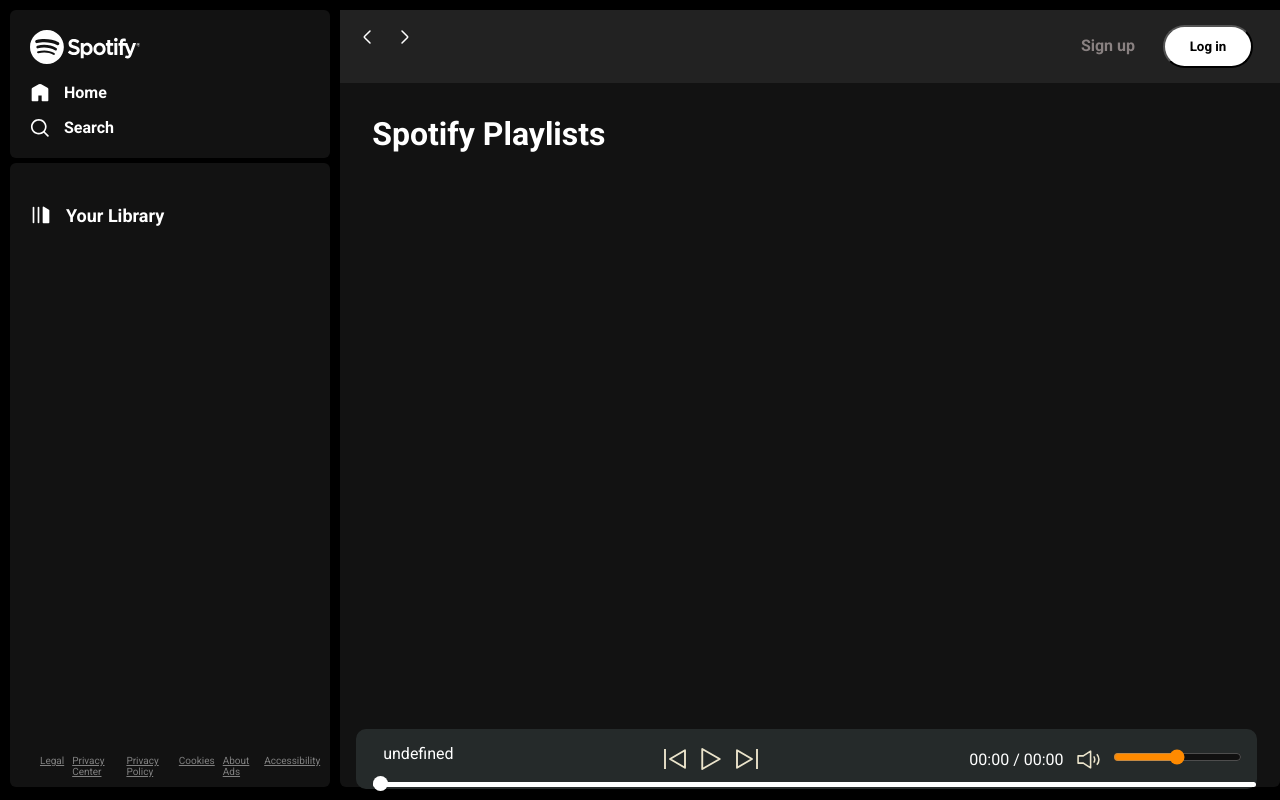
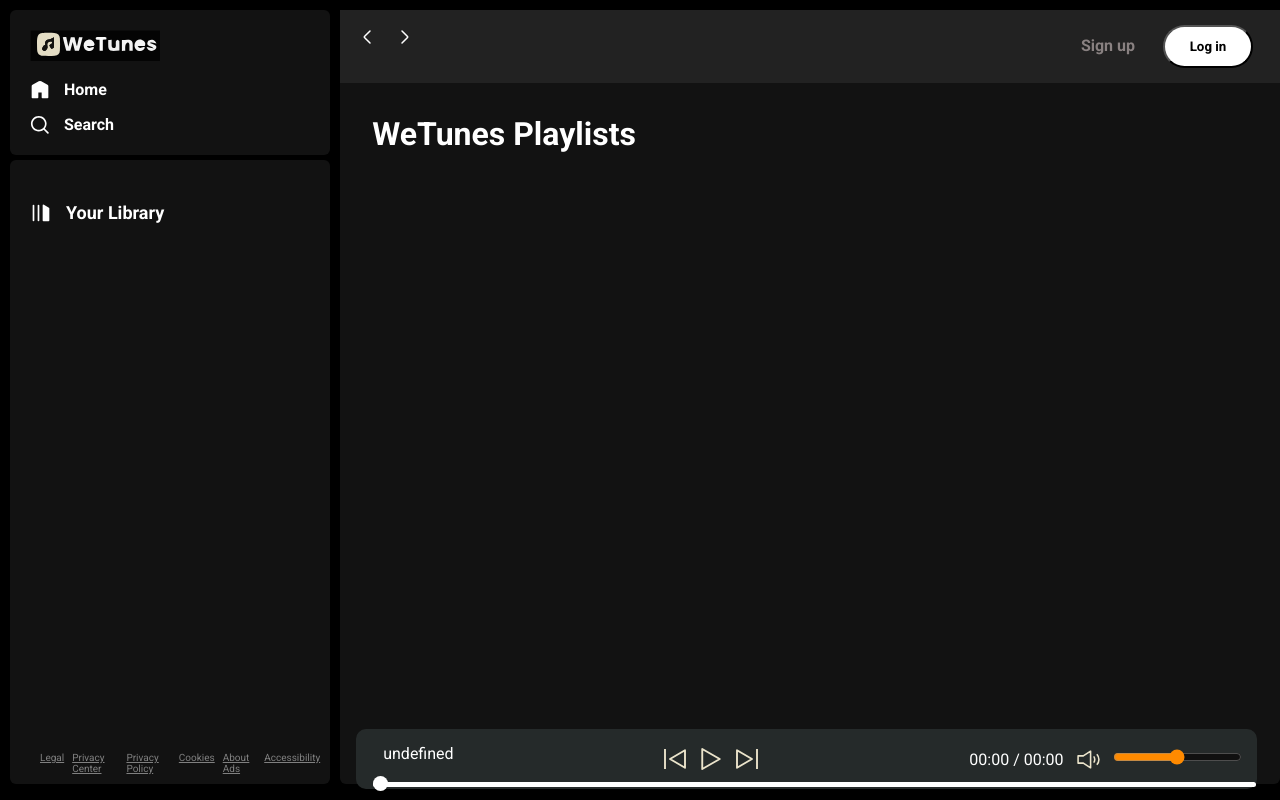
Before and after one commit to Vanshbhattok/Spotify-Web-Player-Project, a website: page public/index.html in a window 1280 px wide. Drawn offline with Linux system fonts and the light colour scheme; no server answers.

Commit message:
Initial Commit done

```diff
--- a/public/index.html
+++ b/public/index.html
@@ -3,7 +3,7 @@
   <head>
     <meta charset="UTF-8" />
     <meta name="viewport" content="width=device-width, initial-scale=1.0" />
-    <title>Spotify - Web Player: Music for everyone</title>
+    <title>WeTunes - Web Player: Music for everyone</title>
     <link rel="stylesheet" href="styles.css" />
     <link rel="stylesheet" href="utility.css" />
   </head>
@@ -14,7 +14,7 @@
           <img width="32" class="invert" src="close.svg" alt="">
         </div>
         <div class="home bg-grey rounded m-1 p-1">
-          <dib class="logo"><img width="110px" class="invert" src="logo.svg" alt="" /></dib>
+          <dib class="logo"><img width="130px" class="invert" src="WeTunes.svg" alt="" /></dib>
           <ul>
             <li><img class="invert" src="home.svg" alt="home" />Home</li>
             <li><img class="invert" src="search.svg" alt="search" />Search</li>
@@ -69,7 +69,7 @@
         </div>
         </div>
         <div class="spotifyPlaylists">
-          <h1>Spotify Playlists</h1>
+          <h1>WeTunes Playlists</h1>
           <div class="cardContainer">
 
 
```
Also changed, not shown: public/WeTunes.svg (added), public/WeTunes2.svg (added).
